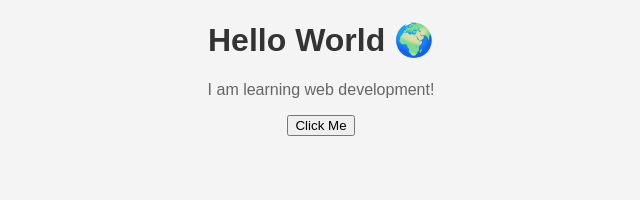
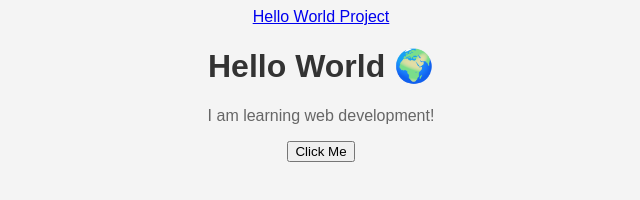
Before and after one commit to dayleelafaeleiosua/hello-world-project, a website: page index.html in a window 1280 px wide. Shown: the whole page, without its empty margins (319-959 px from the left). Drawn offline with Linux system fonts and the light colour scheme.

Commit message:
Update project files

```diff
--- a/index.html
+++ b/index.html
@@ -5,6 +5,7 @@
   <title>My First Website</title>
 </head>
 <body>
+  <a href="https://yourusername.github.io/hello-world-project/" target="_blank">Hello World Project</a>
   <h1>Hello World 🌍</h1>
 <p>I am learning web development!</p>
 <button onclick="alert('Welcome!')">Click Me</button>
```
